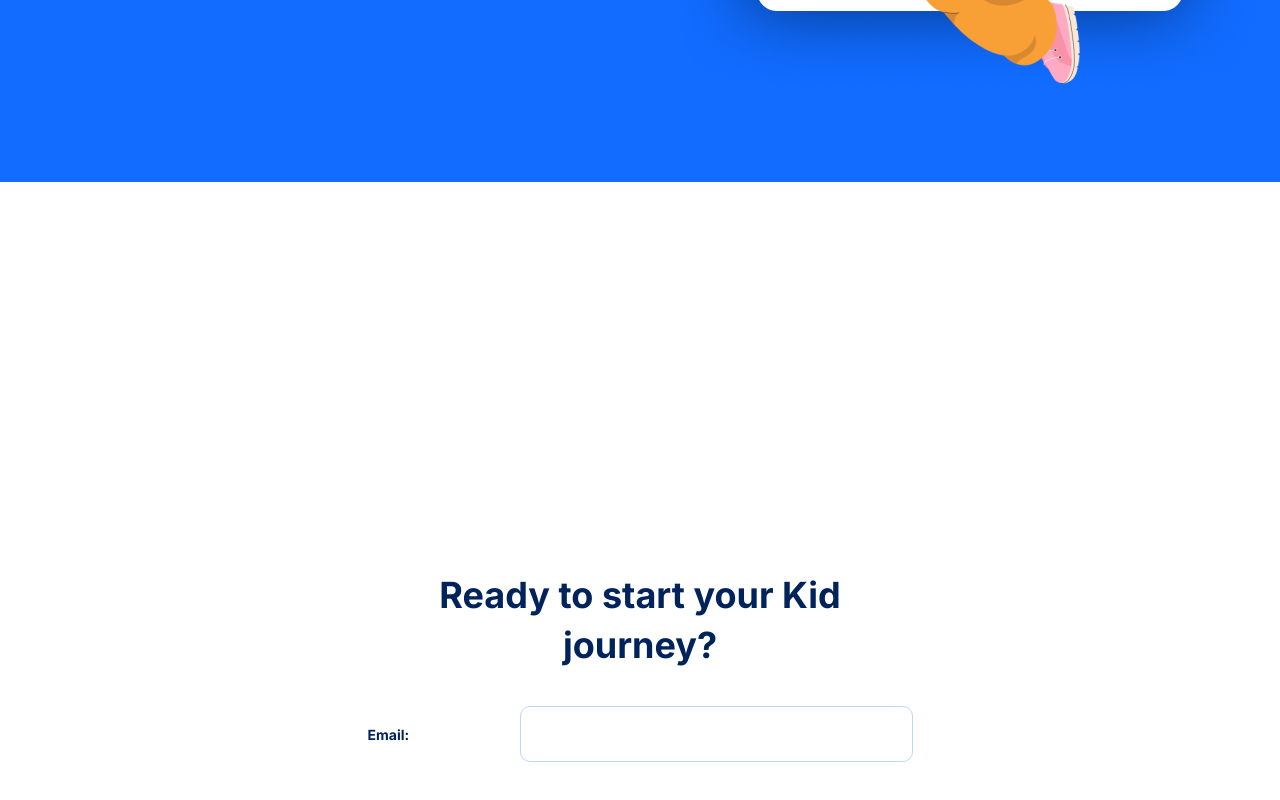
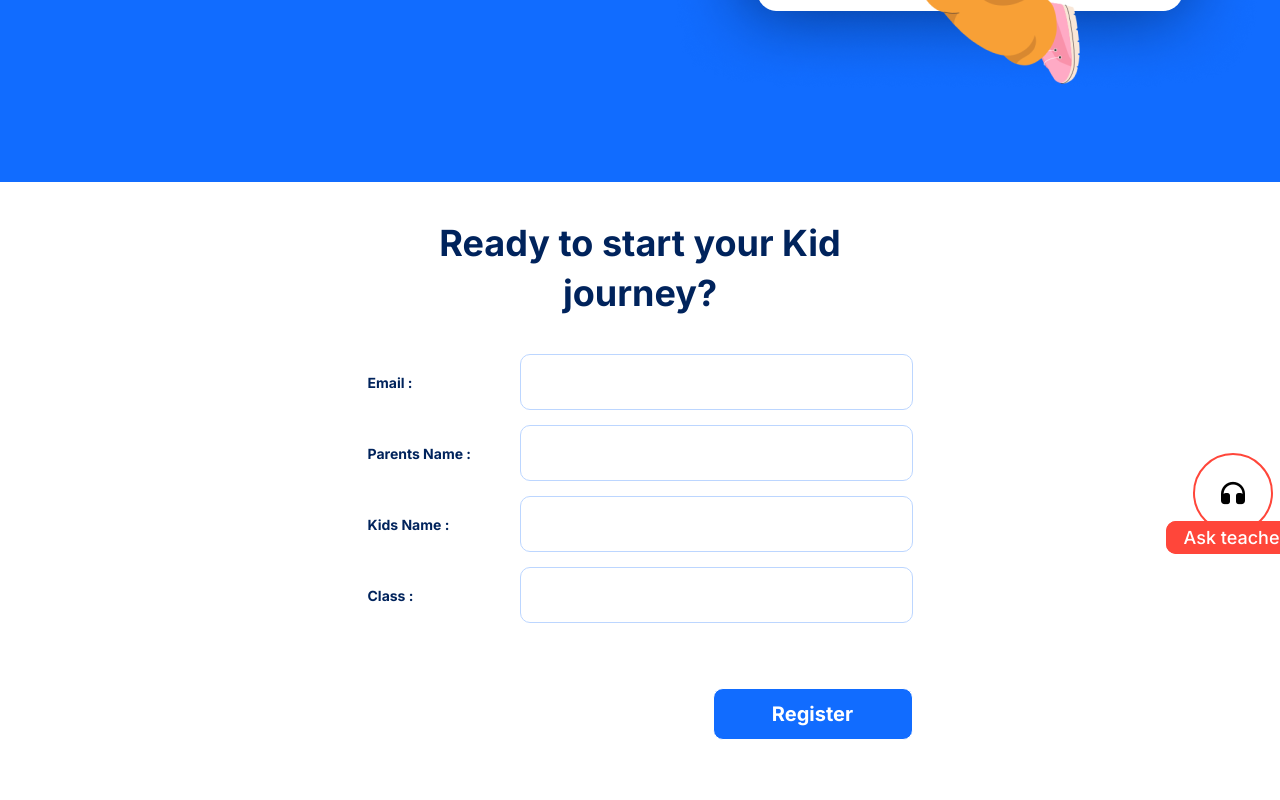
Before and after one commit to Limael/Gustavo-entrega-Mateus, a plain HTML site: page index.html in a window 1280 px wide. Shown: the part 2297-3097 px from the top of the page. Drawn offline with Linux system fonts and the light colour scheme.

```diff
--- a/index.html
+++ b/index.html
@@ -74,14 +74,34 @@
                 <h1>Ready to start your Kid journey?</h1>
                 <div class="formulario">
                     <div class="inputfield">
-                    <label>Email: </label>
+                        <label>Email : </label>
                         <input type="text" class="input">
                     </div>
-
+                    <div class="inputfield">
+                        <label>Parents Name : </label>
+                        <input type="text" class="input">
                     </div>
-        </section>
+                    <div class="inputfield">
+                        <label>Kids Name : </label>
+                        <input type="text" class="input">
+                    </div>
+                    <div class="inputfield">
+                        <label>Class : </label>
+                        <input type="text" class="input">
+                    </div>
+                    <button type="button" class="register">Register</button>
+                </div>
+                <div class="elipse">
+                    <img  src="./Imagem/Fone.png" alt="Fone">
+                </div>
+                <span class="ask">Ask teacher</span>
+            </article>
 
 
+        </section>
+        <footer>
 
+
+        </footer>
 </body>
 </html>
--- a/mycss.css
+++ b/mycss.css
@@ -236,7 +236,6 @@
 
 .ready{
     display: flex;
-    align-items: center;
     justify-content: center;
     background: #FFFFFF;
 }
@@ -285,13 +284,61 @@
    border-radius: 10px;
 
  }
-label b{
 
+.register{
     font-family: 'Inter';
     font-style: normal;
-    font-weight: 600;
-    font-size: 16px;
-    line-height: 25px;
+    font-weight: 700;
+    font-size: 20px;
+    line-height: 24px;
     text-align: center;
-    color: #00235C;
+    color: #FFFFFF;
+    width: 200px;
+    height: 52px;
+    text-decoration: none;
+    cursor: pointer;
+    border-style: solid;
+    border-radius: 10px;
+    border-color: #FFFFFF;
+    border-width: 1px;
+    background-color: #116CFF;
+    margin-left: 345px;
+    margin-top: 50px;
 }
+
+.elipse{
+    position: relative;
+    display: flex;
+    left: 825px;
+    bottom: 287px;
+    width: 80px;
+    height: 80px;
+    border: 2px solid #FF463A;
+    box-sizing: border-box;
+    border-radius: 61px;
+    align-items: center;
+    justify-content: center;
+    align-content: space-around;
+    flex-wrap: wrap;
+}
+.ask{
+    font-family: 'Inter';
+    font-style: normal;
+    font-weight: 500;
+    font-size: 18px;
+    line-height: 22px;
+    text-align: center;
+    color: #FFFFFF;
+    border-radius: 10px;
+    border-color: #FFFFFF;
+    background: #FF463A;
+    border: 2px solid #FF463A;
+    padding: 4px 16px;
+    position: relative;
+    left: 798px;
+    bottom: 293px;
+}
+footer{
+padding: 10px;
+    background: url(flame-865.png);
+}
```
Also changed, not shown: Imagem/Fone.png (added), Imagem/estrelas.png (added). Lines whose indentation alone changed are shown as unchanged.
